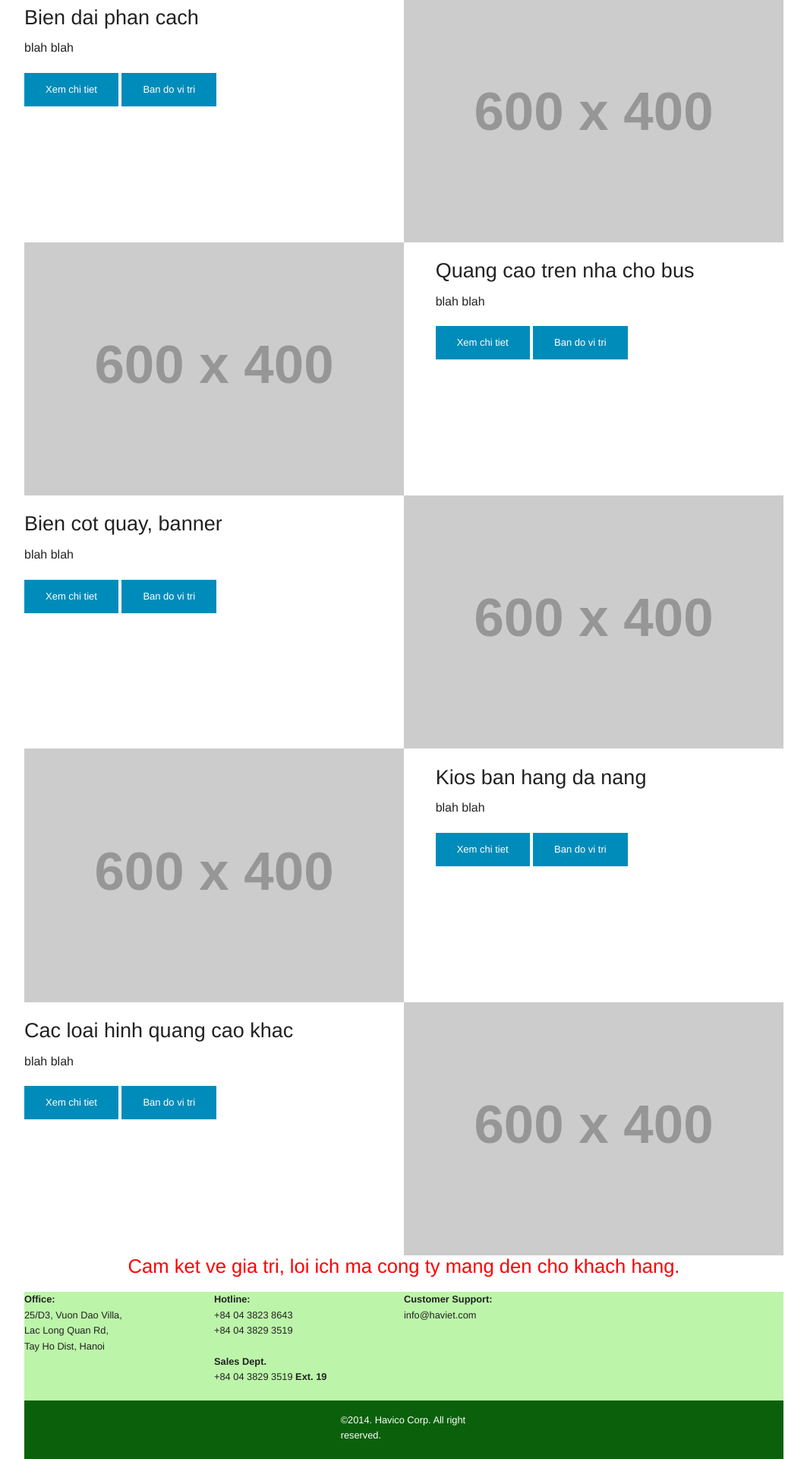
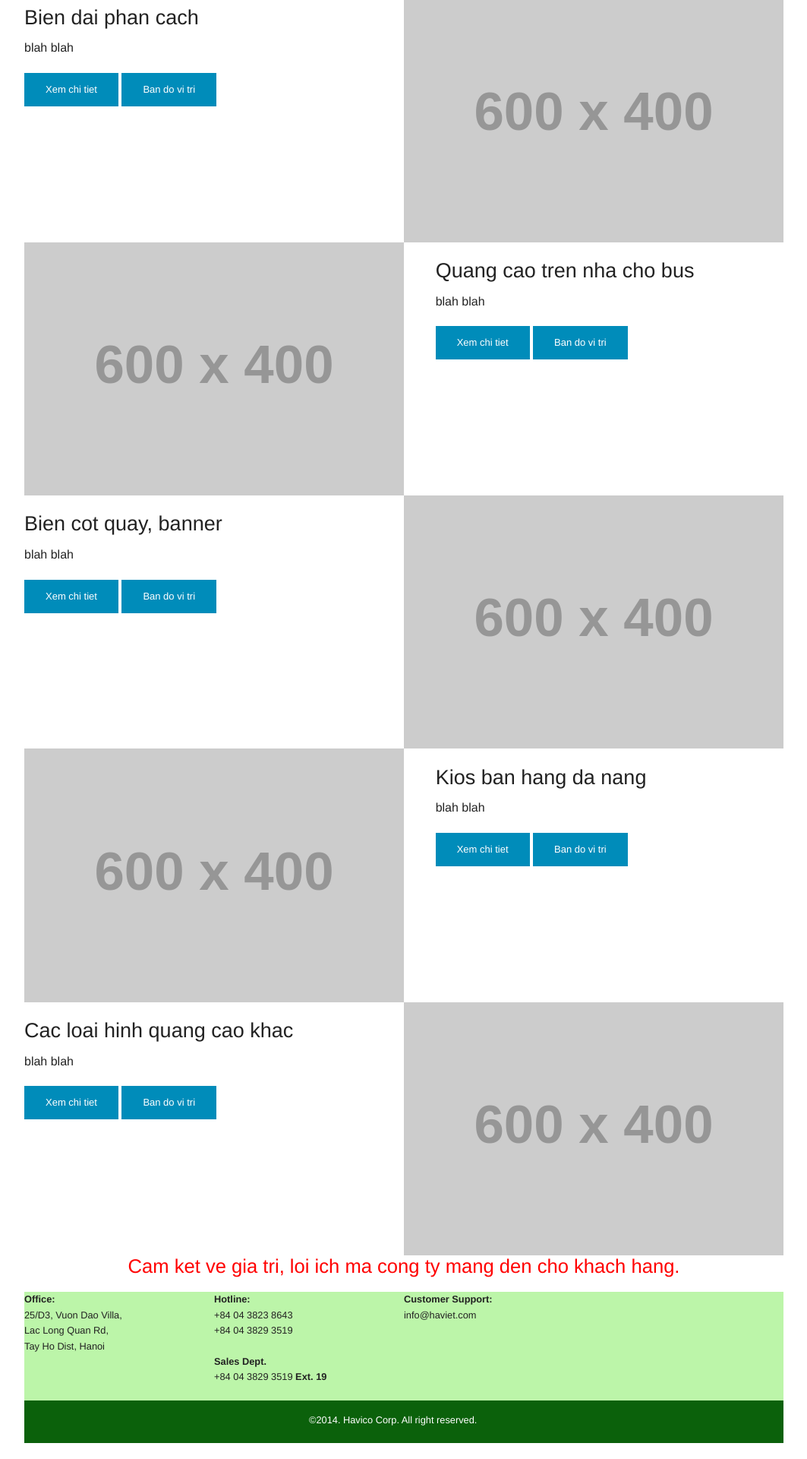
Before and after one commit to haviet/static-on-foundation, a Jekyll site: the page built from index.html, in a window 1280 px wide. Shown: the part 1066-2986 px from the top of the page at 76% size, without its empty margins (108-1171 px from the left). Built offline with Jekyll 4.4.1, drawn with Linux system fonts in a browser that asks for light colours; after the commit the page ends 2965 px from its top, so only the background shows below that.

Commit message:
Update footer.html

```diff
--- a/_includes/footer.html
+++ b/_includes/footer.html
@@ -24,7 +24,7 @@
 
 <footer>
 	<div class="row collapse dark-green-bg">
-		<div class="medium-2 columns small-centered">
+		<div class="medium-3 columns small-centered">
 			<br><p class="footer-text">&copy;2014. Havico Corp. All right reserved.</p>
 		</div>
 	</div>
```
